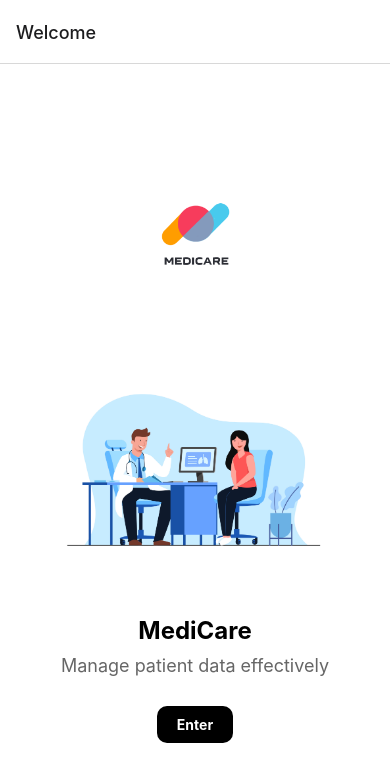
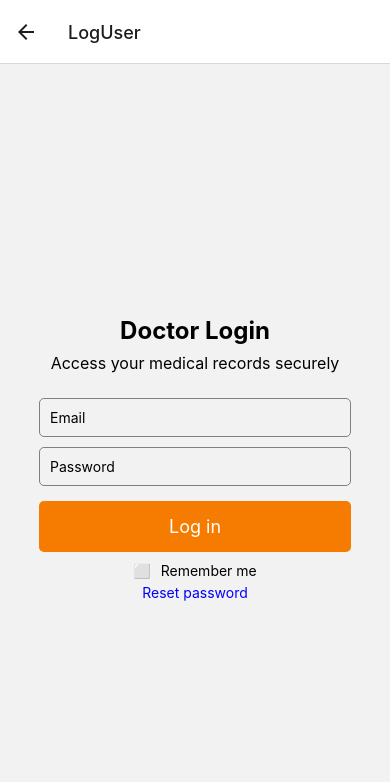
Before and after one commit to forbiddenvelocity/MediCare-App, a React Native app: screen /LogUser in a window 390 px wide. Shown: the top 782 px of the page. Built offline with nearby package versions, Linux system fonts and the light colour scheme.

Commit message:
firebase user authentication and firestore database created

```diff
--- a/App.js
+++ b/App.js
@@ -8,6 +8,7 @@ import LoginScreen from './src/components/LoginScreen';
 import PatientScreen from './src/components/PatientScreen';
 import AddNewScreen from './src/components/AddNewScreen';
 import AddDetailsScreen from './src/components/AddDetailsScreen';
+import LoginUser from './src/components/LoginUser';
 
 const Stack = createStackNavigator();
 
@@ -17,11 +18,13 @@ const App = () => {
       <Stack.Navigator initialRouteName="Welcome">
         <Stack.Screen name="Welcome" component={WelcomeScreen} />
         <Stack.Screen name="Login" component={LoginScreen} />
+        <Stack.Screen name="LogUser" component={LoginUser} />
         <Stack.Screen name="Onboarding" component={OnboardingScreen} />
         <Stack.Screen name="Home" component={HomeScreen} />
         <Stack.Screen name="Patient" component={PatientScreen} />
         <Stack.Screen name="AddNew" component={AddNewScreen} />
         <Stack.Screen name="AddDetails" component={AddDetailsScreen} />
+
       </Stack.Navigator>
     </NavigationContainer>
   );
--- /dev/null
+++ b/firebaseConfig.js
@@ -0,0 +1,28 @@
+import { initializeApp } from "firebase/app";
+import {
+    getAuth,
+    initializeAuth,
+    getReactNativePersistence
+  } from 'firebase/auth';
+  import AsyncStorage from '@react-native-async-storage/async-storage';
+// TODO: Add SDKs for Firebase products that you want to use
+// https://firebase.google.com/docs/web/setup#available-libraries
+
+// Your web app's Firebase configuration
+const firebaseConfig = {
+  apiKey: "AIzaSyDntR8yzcQ1Sq1T-Oy76e4E8L2XxlOs52c",
+  authDomain: "medicare-e4404.firebaseapp.com",
+  projectId: "medicare-e4404",
+  storageBucket: "medicare-e4404.appspot.com",
+  messagingSenderId: "927980491005",
+  appId: "1:927980491005:android:39064e68d2cc4ca339ae94"
+};
+
+// Initialize Firebase
+export const app = initializeApp(firebaseConfig);
+
+const auth = initializeAuth(app, {
+    persistence: getReactNativePersistence(AsyncStorage)
+  });
+
+export { auth };
--- a/package.json
+++ b/package.json
@@ -11,6 +11,7 @@
   },
   "dependencies": {
     "@expo/metro-runtime": "~3.1.3",
+    "@react-native-async-storage/async-storage": "^1.23.1",
     "@react-native-community/audio-toolkit": "^2.0.3",
     "@react-native-community/masked-view": "^0.1.11",
     "@react-navigation/native": "^6.1.17",
@@ -19,6 +20,7 @@
     "expo": "~50.0.14",
     "expo-av": "^13.10.5",
     "expo-status-bar": "~1.11.1",
+    "firebase": "^10.10.0",
     "react": "18.2.0",
     "react-dom": "18.2.0",
     "react-native": "0.73.6",
--- a/src/components/AddNewScreen.js
+++ b/src/components/AddNewScreen.js
@@ -11,6 +11,9 @@ import {
 import { useNavigation } from "@react-navigation/native";
 import { Audio } from "expo-av";
 import axios from "axios";
+import { getAuth, onAuthStateChanged } from "firebase/auth";
+import { getFirestore, collection, addDoc } from 'firebase/firestore';
+import {app} from '../../firebaseConfig';
 
 const PatientFormScreen = () => {
   const navigation = useNavigation();
@@ -26,6 +29,8 @@ const PatientFormScreen = () => {
   const [isRecording, setIsRecording] = useState(false);
 
   const [transcribedText, setTranscribedText] = useState("");
+
+  const db = getFirestore(app);
 
   const uploadRecording = async (recordingUri) => {
     try {
@@ -77,19 +82,39 @@ const PatientFormScreen = () => {
     }
   };
 
-  const handleSave = useCallback(() => {
-    const newPatientData = {
-      name: patientName,
-      age,
-      medicalHistory: `${diagnosis}; ${prescription}`,
-    };
-    // Here you would normally add the newPatientData to your state containing the list of patients.
-    // For now, we'll simply navigate back.
-    navigation.goBack();
-  }, [patientName, age, diagnosis, prescription, navigation]);
+  const handleSave = useCallback(async () => {
+    try {
+      // Ensure the user is signed in to get their UID
+      const auth = getAuth(app);
+      if (auth.currentUser) {
+        // Add a new document with a generated id to the "patients" collection
+        const docRef = await addDoc(collection(db, 'patients'), {
+          name: patientName,
+          age,
+          gender,
+          address,
+          contactInfo,
+          diagnosis,
+          prescription,
+          userId: auth.currentUser.uid // Associate patient with the user's UID
+        });
+
+        console.log("Document written with ID: ", docRef.id);
+        // Navigate back to the patient list and pass along the new patient's info if needed
+        navigation.goBack(); // Or you could navigate to a specific route that displays patient details
+      } else {
+        console.error('No user signed in to add a patient.');
+      }
+    } catch (e) {
+      console.error("Error adding document: ", e);
+    }
+  }, [patientName, age, gender, address, contactInfo, diagnosis, prescription, navigation]);
+
+
 
   const startRecording = async () => {
     try {
+
       // Request permissions
       const permission = await Audio.requestPermissionsAsync();
       if (permission.status === "granted") {
@@ -112,6 +137,7 @@ const PatientFormScreen = () => {
     } catch (err) {
       console.error("Failed to start recording", err);
     }
+
   };
 
   const stopRecording = async () => {
@@ -209,7 +235,7 @@ const PatientFormScreen = () => {
         <View style={styles.transcribedTextContainer}>
           <Text style={styles.transcribedText}>{transcribedText}</Text>
         </View>
-        <Text style={styles.sectionTitle}>Optical Character Recognition</Text>
+        <Text style={styles.sectionTitle1}>Optical Character Recognition</Text>
       </View>
     </ScrollView>
   );
@@ -256,6 +282,11 @@ const styles = StyleSheet.create({
     marginBottom: 8,
     fontWeight: "bold",
   },
+  sectionTitle1: {
+    marginBottom: 8,
+    fontWeight: "bold",
+    marginTop: 35,
+  },
   input: {
     backgroundColor: "#fff",
     paddingHorizontal: 15,
--- a/src/components/HomeScreen.js
+++ b/src/components/HomeScreen.js
@@ -47,6 +47,7 @@ const Card = ({ title, content = [], isImageCard = false, navigation }) => {
   };
 
   return (
+    <>
     <View style={styles.card}>
       <Text style={styles.cardTitle}>{title}</Text>
       {isImageCard ? (
@@ -63,7 +64,10 @@ const Card = ({ title, content = [], isImageCard = false, navigation }) => {
           </TouchableOpacity>
         ))
       )}
+
     </View>
+
+    </>
   );
 };
 
@@ -100,6 +104,14 @@ const styles = StyleSheet.create({
     padding: 10,
     marginBottom: 10,
   },
+  button1: {
+    backgroundColor: '#f57c00',
+    width: '80%',
+    padding: 15,
+    alignItems: 'center',
+    borderRadius: 5,
+    marginVertical: 10
+  },
   buttonText: {
     marginLeft: 10,
     fontSize: 16,
--- a/src/components/LoginScreen.js
+++ b/src/components/LoginScreen.js
@@ -1,10 +1,26 @@
 import React, { useState } from 'react';
 import { View, Text, Image, TextInput, TouchableOpacity, StyleSheet } from 'react-native';
+import { getAuth, createUserWithEmailAndPassword } from "firebase/auth";
+import { app } from "../../firebaseConfig.js";
 
 const LoginScreen = ({ navigation }) => {
   const [username, setUsername] = useState('');
   const [password, setPassword] = useState('');
   const [rememberMe, setRememberMe] = useState(false);
+
+  const signUp = () => {
+    const auth = getAuth(app);
+    createUserWithEmailAndPassword(auth, username, password)
+      .then((userCredential) => {
+        // Handle account creation success
+        console.log("User created:", userCredential.user);
+        navigation.navigate('Home'); // Navigate to the Home screen upon success
+      })
+      .catch((error) => {
+        // Handle errors here
+        console.log("Error in sign-up:", error);
+      });
+  };
 
   return (
     <View style={styles.container}>
@@ -24,8 +40,11 @@ const LoginScreen = ({ navigation }) => {
         onChangeText={setPassword}
         style={styles.input}
       />
-      <TouchableOpacity style={styles.button}  onPress={() => navigation.navigate('Home')}>
-        <Text style={styles.buttonText}>Log in</Text>
+      <TouchableOpacity style={styles.button}  onPress={signUp}>
+        <Text style={styles.buttonText}>Sign Up</Text>
+      </TouchableOpacity>
+      <TouchableOpacity style={styles.button1}  onPress={() => navigation.navigate("LogUser")}>
+        <Text style={styles.buttonText}>Log In</Text>
       </TouchableOpacity>
       <View style={styles.rememberMeContainer}>
         <TouchableOpacity onPress={() => setRememberMe(!rememberMe)}>
@@ -77,6 +96,14 @@ const styles = StyleSheet.create({
     borderRadius: 5,
     marginVertical: 10
   },
+  button1: {
+    backgroundColor: 'gray',
+    width: '80%',
+    padding: 15,
+    alignItems: 'center',
+    borderRadius: 5,
+    marginVertical: 10
+  },
   buttonText: {
     color: 'white',
     fontSize: 18
--- /dev/null
+++ b/src/components/LoginUser.js
@@ -0,0 +1,121 @@
+import React, { useState } from 'react';
+import { View, Text, TextInput, TouchableOpacity, StyleSheet, Alert } from 'react-native';
+import { getAuth, signInWithEmailAndPassword } from "firebase/auth";
+import { app } from "../../firebaseConfig.js";
+
+const LoginScreen = ({ navigation }) => {
+  const [email, setEmail] = useState('');
+  const [password, setPassword] = useState('');
+
+  const handleLogin = () => {
+    const auth = getAuth(app);
+    signInWithEmailAndPassword(auth, email, password)
+      .then((userCredential) => {
+        // Login successful
+        console.log("User logged in:", userCredential.user);
+        navigation.navigate('Home'); // Navigate to the Home screen upon success
+      })
+      .catch((error) => {
+        // Login failed
+        console.log("Error in login:", error);
+        Alert.alert("Login Failed", error.message);
+      });
+  };
+
+  return (
+    <View style={styles.container}>
+      <Text style={styles.title}>Doctor Login</Text>
+      <Text style={styles.subtitle}>Access your medical records securely</Text>
+      <TextInput
+        placeholder="Email"
+        value={email}
+        onChangeText={setEmail}
+        style={styles.input}
+      />
+      <TextInput
+        placeholder="Password"
+        secureTextEntry
+        value={password}
+        onChangeText={setPassword}
+        style={styles.input}
+      />
+      <TouchableOpacity style={styles.button} onPress={handleLogin}>
+        <Text style={styles.buttonText}>Log in</Text>
+      </TouchableOpacity>
+      <View style={styles.rememberMeContainer}>
+        <TouchableOpacity onPress={() => {/* Toggle Remember Me */}}>
+          <Text style={styles.rememberMeText}>⬜️</Text>
+        </TouchableOpacity>
+        <Text style={styles.rememberMeText}>Remember me</Text>
+      </View>
+      <TouchableOpacity onPress={() => {/* Navigate to reset password screen */}}>
+        <Text style={styles.link}>Reset password</Text>
+      </TouchableOpacity>
+    </View>
+  );
+};
+
+// Styles defined in the provided snippet are reused here
+const styles = StyleSheet.create({
+    container: {
+        flex: 1,
+        alignItems: 'center',
+        justifyContent: 'center',
+        color: 'white',
+      },
+      avatar: {
+        width: 100,
+        height: 100,
+        borderRadius: 50
+      },
+      title: {
+        fontWeight: 'bold',
+        fontSize: 24,
+        marginVertical: 8
+      },
+      subtitle: {
+        fontSize: 16,
+        marginBottom: 20
+      },
+      input: {
+        borderWidth: 1,
+        borderColor: 'grey',
+        borderRadius: 5,
+        width: '80%',
+        padding: 10,
+        marginVertical: 5
+      },
+      button: {
+        backgroundColor: '#f57c00',
+        width: '80%',
+        padding: 15,
+        alignItems: 'center',
+        borderRadius: 5,
+        marginVertical: 10
+      },
+      button1: {
+        backgroundColor: 'gray',
+        width: '80%',
+        padding: 15,
+        alignItems: 'center',
+        borderRadius: 5,
+        marginVertical: 10
+      },
+      buttonText: {
+        color: 'white',
+        fontSize: 18
+      },
+      rememberMeContainer: {
+        flexDirection: 'row',
+        alignItems: 'center',
+        marginBottom: 5
+      },
+      rememberMeText: {
+        marginHorizontal: 5
+      },
+      link: {
+        color: 'blue'
+      }
+});
+
+export default LoginScreen;
--- a/src/components/PatientScreen.js
+++ b/src/components/PatientScreen.js
@@ -21,6 +21,7 @@ const PatientScreen = () => {
         <PatientCard name="Jane Smith" age="32" medicalHistory="Allergic to penicillin" />
         <PatientCard name="Michael Brown" age="50" medicalHistory="Cholesterol issues, Hypertension" />
         <PatientCard name="Darsh Tibrewal" age="19" medicalHistory="Allergic to Women" />
+        <PatientCard name="Mubashir" age="20" medicalHistory="Monkey" />
       </ScrollView>
       <TouchableOpacity style={styles.addButton} onPress={() => navigation.navigate('AddNew')}>
         <Text style={styles.addButtonText}>Add Patient</Text>
```
Also changed, not shown: 1 other file (tests, documents, lock files or other folders).
